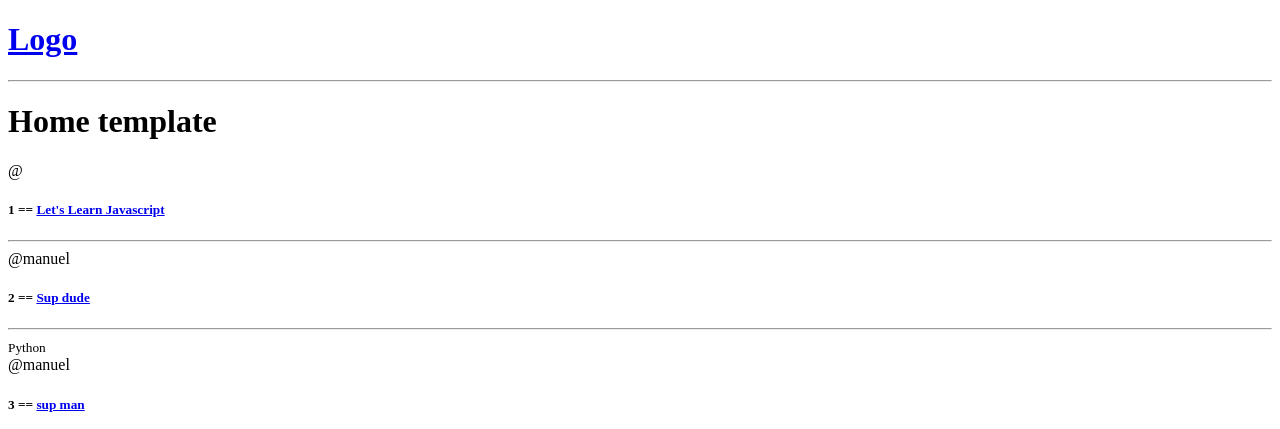
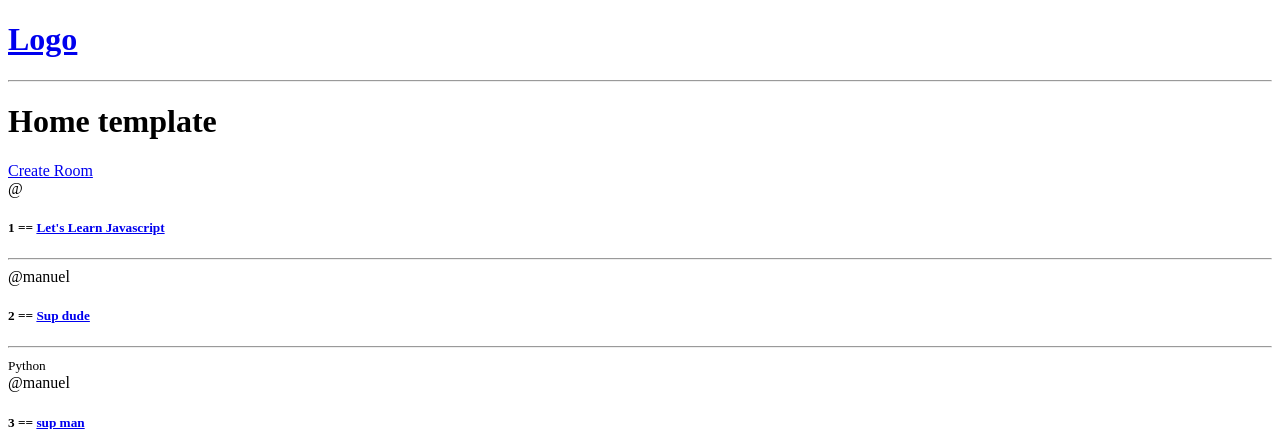
Before and after one commit to Manuel-heav/django_course, a Django app: page / in a window 1280 px wide. Shown: the top 429 px of the page. Run offline with Django 4.2, Linux system fonts and the light colour scheme; data comes from the database, SQL or seed files in the repository.

Commit message:
working on CRUD

```diff
--- a/studybud/base/templates/base/home.html
+++ b/studybud/base/templates/base/home.html
@@ -2,6 +2,7 @@
 <h1>Home template</h1>
 
 <div>
+  <a href="{%url 'create-room'%}">Create Room</a>
   <div>
     {%for room in rooms%}
     <div>
--- a/studybud/base/urls.py
+++ b/studybud/base/urls.py
@@ -4,5 +4,6 @@ from . import views
 
 urlpatterns = [
     path('', views.home, name="home"),
-    path('room/<str:pk>/', views.room, name="room")
+    path('room/<str:pk>/', views.room, name="room"),
+    path('create-room/', views.createRoom, name="create-room")
 ]
--- a/studybud/base/views.py
+++ b/studybud/base/views.py
@@ -21,4 +21,5 @@ def room(request,pk):
 
 
 def createRoom(request):
-     return render(request,'base/room_form.html')
+     context = {}
+     return render(request,'base/room_form.html', context)
```
